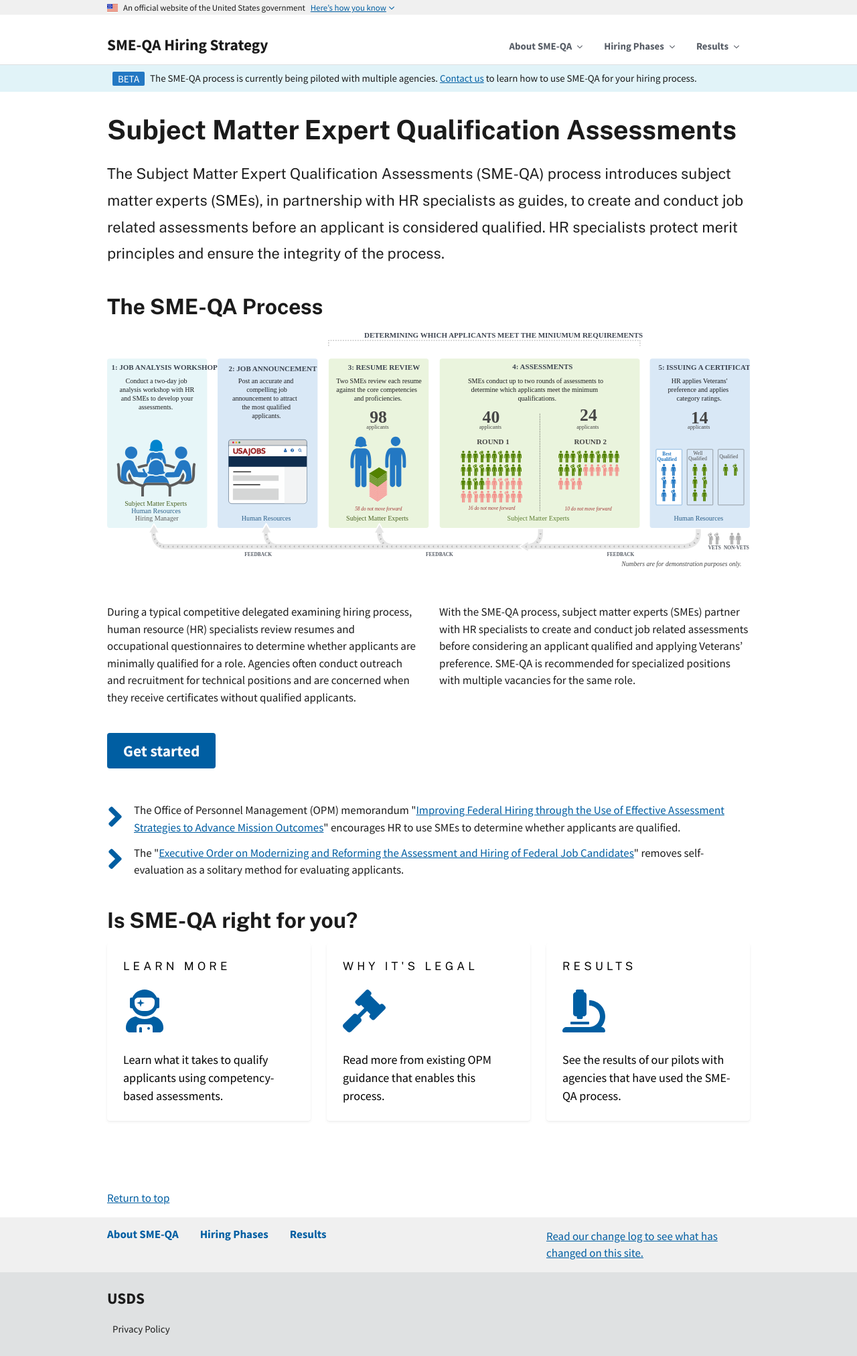
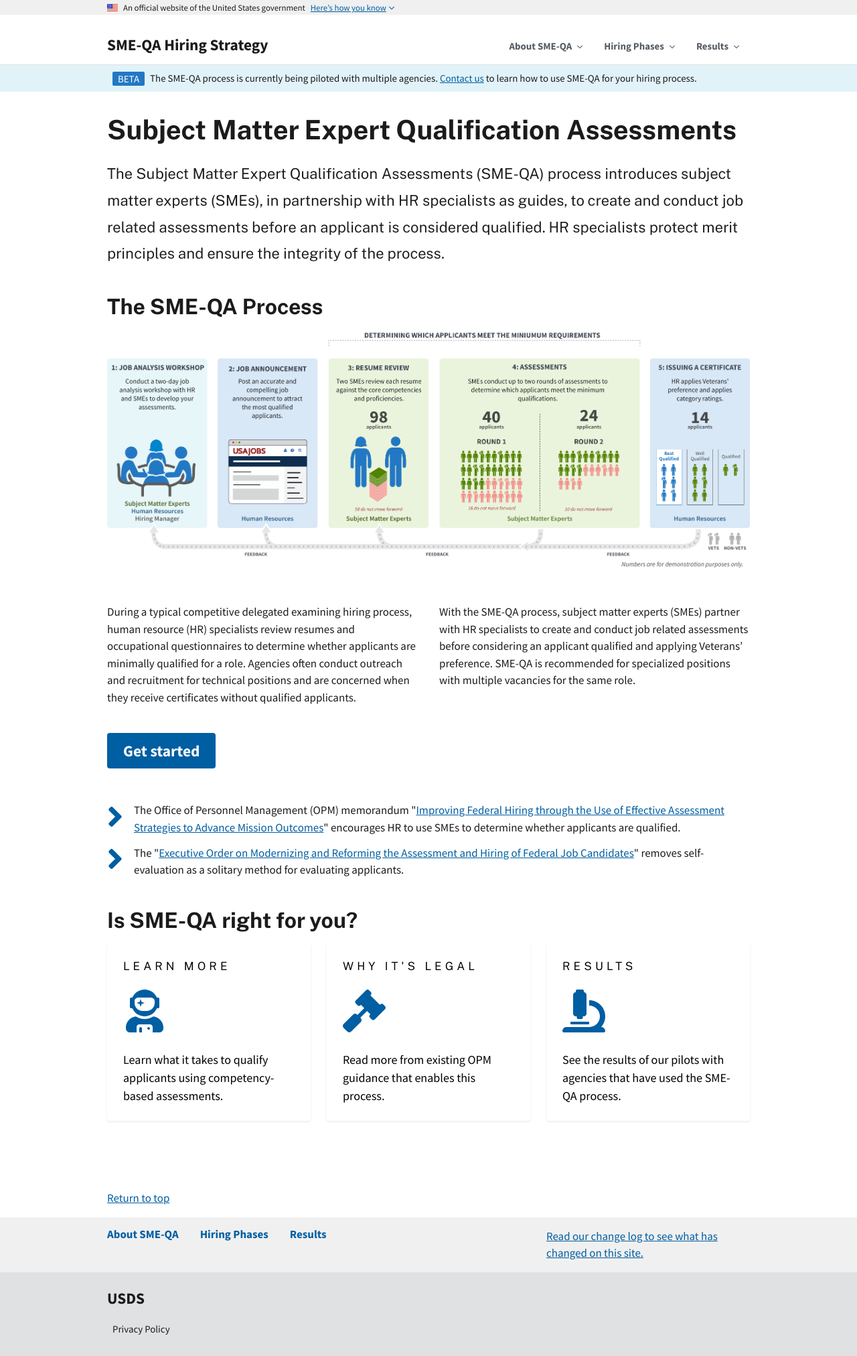
Before and after one commit to usds/SME-QA-Website, a Jekyll site: the page built from pages/home.html, in a window 1280 px wide. Shown: the whole page at 67% size. Built offline with Jekyll 4.4.1, drawn with Linux system fonts in a browser that asks for light colours.

Commit message:
Back to PNGs. The SVGs don't load the font properly on mobile devices. [Amends #260]

```diff
--- a/pages/home.html
+++ b/pages/home.html
@@ -23,8 +23,8 @@
         <h2>The SME-QA Process</h2>
         <div class="chp-home__diagram">
           <picture>
-            <source srcset="{{site.baseurl}}/assets/img/process-diagram-horiz.svg" alt="A horizontal representation of each phase of the SME-QA hiring process" media="(min-width: 880px)">
-            <img srcset="{{site.baseurl}}/assets/img/process-diagram-vert.svg" alt="A vertical representation of each phase of the SME-QA hiring process">
+            <source srcset="{{site.baseurl}}/assets/img/process-diagram-horiz.png" alt="A horizontal representation of each phase of the SME-QA hiring process" media="(min-width: 880px)">
+            <img srcset="{{site.baseurl}}/assets/img/process-diagram-vert.png" alt="A vertical representation of each phase of the SME-QA hiring process">
           </picture>
         </div>
       </div>
```
Also changed, not shown: assets/img/process-diagram-horiz.png, assets/img/process-diagram-horiz.svg, assets/img/process-diagram-vert.png, assets/img/process-diagram-vert.svg.
